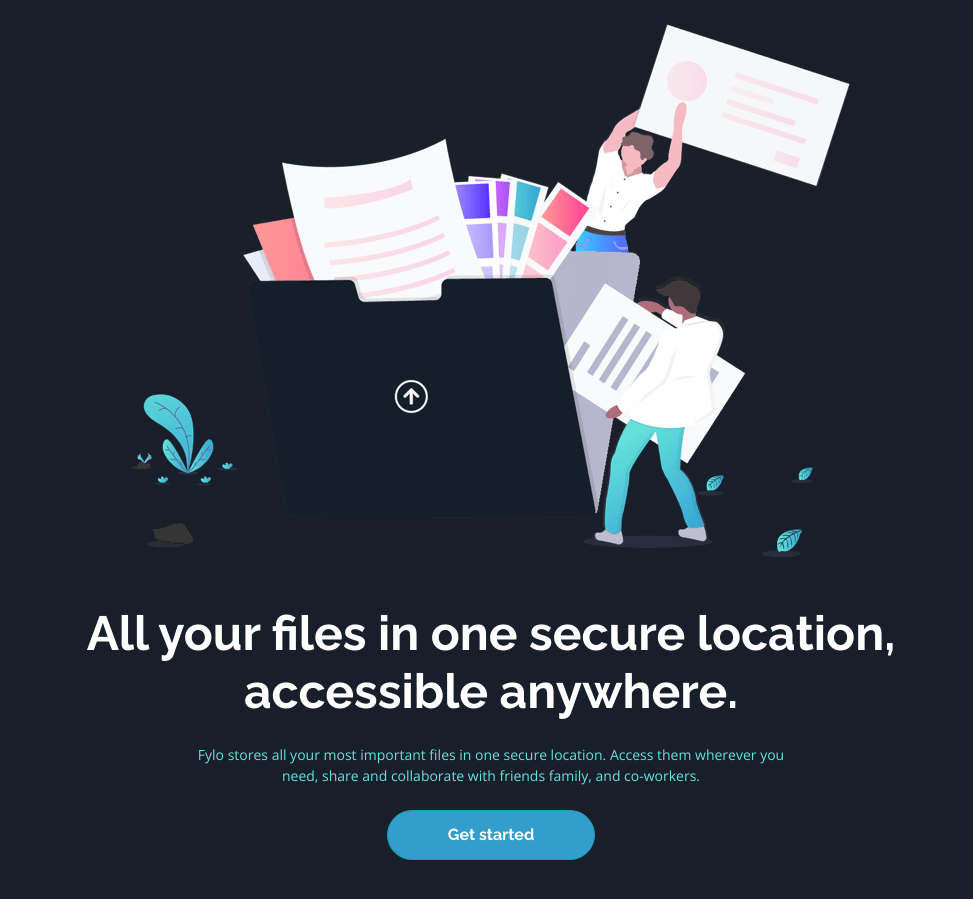
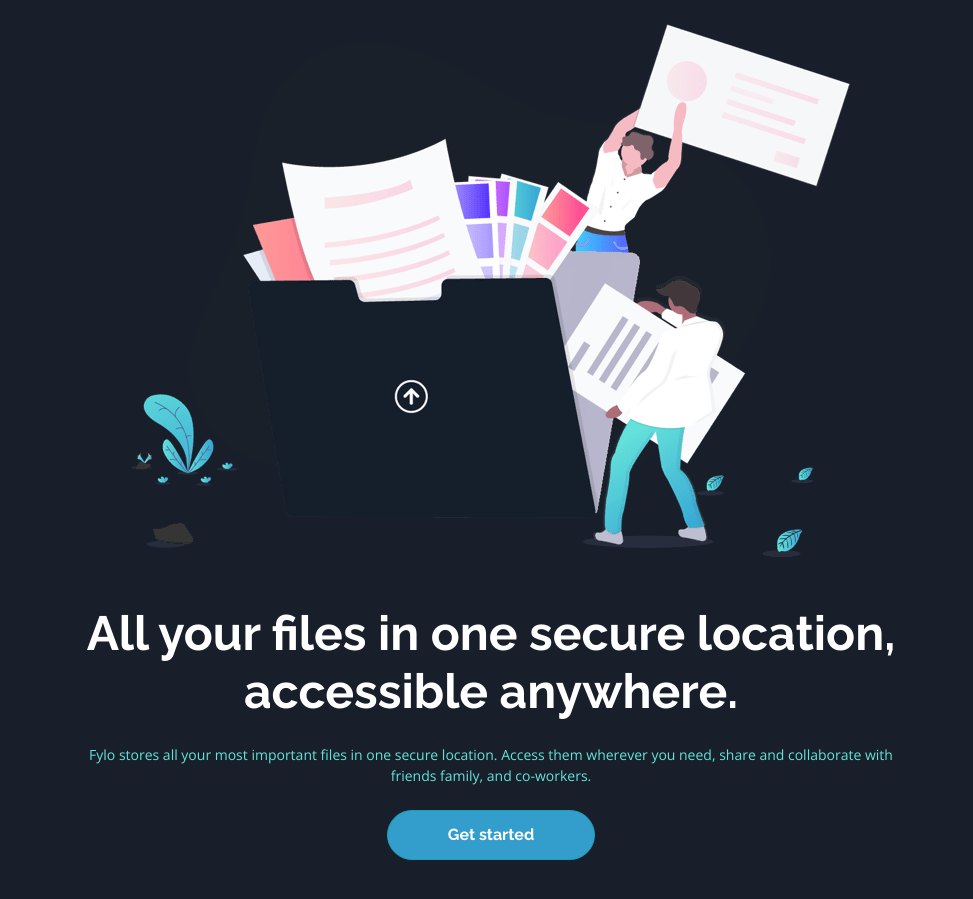
Before and after one commit to rogozinski/FrontEndMentor-FyloLandingPage-DarkTheme, a plain HTML site: page index.html in a window 1280 px wide. Shown: the part 111-1010 px from the top of the page, without its empty margins (149-1122 px from the left). Drawn offline with nearby package versions, Linux system fonts and the light colour scheme.

Commit message:
Update index.html

```diff
--- a/index.html
+++ b/index.html
@@ -34,7 +34,7 @@
       <img src="images/illustration-intro.png" alt="Intro" class="img-fluid mt-2">
       <h1 class="mt-5">All your files in one secure location, accessible anywhere.</h1>
 
-      <p class="mt-4 mx-auto w-75">Fylo stores all your most important files in one secure location. Access them
+      <p class="mt-4 mx-auto">Fylo stores all your most important files in one secure location. Access them
         wherever
         you need, share and collaborate with friends family, and co-workers.
       </p>
```
